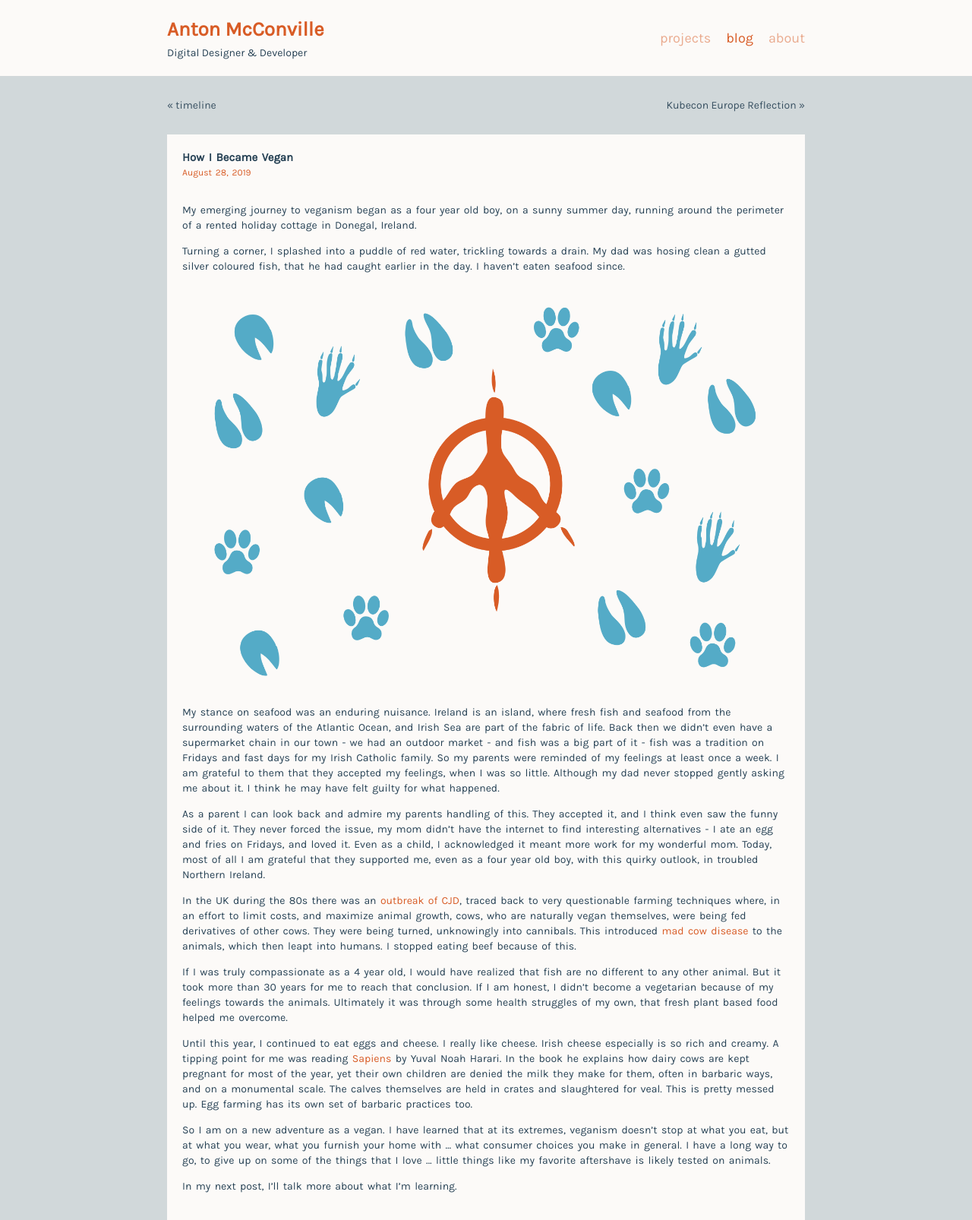
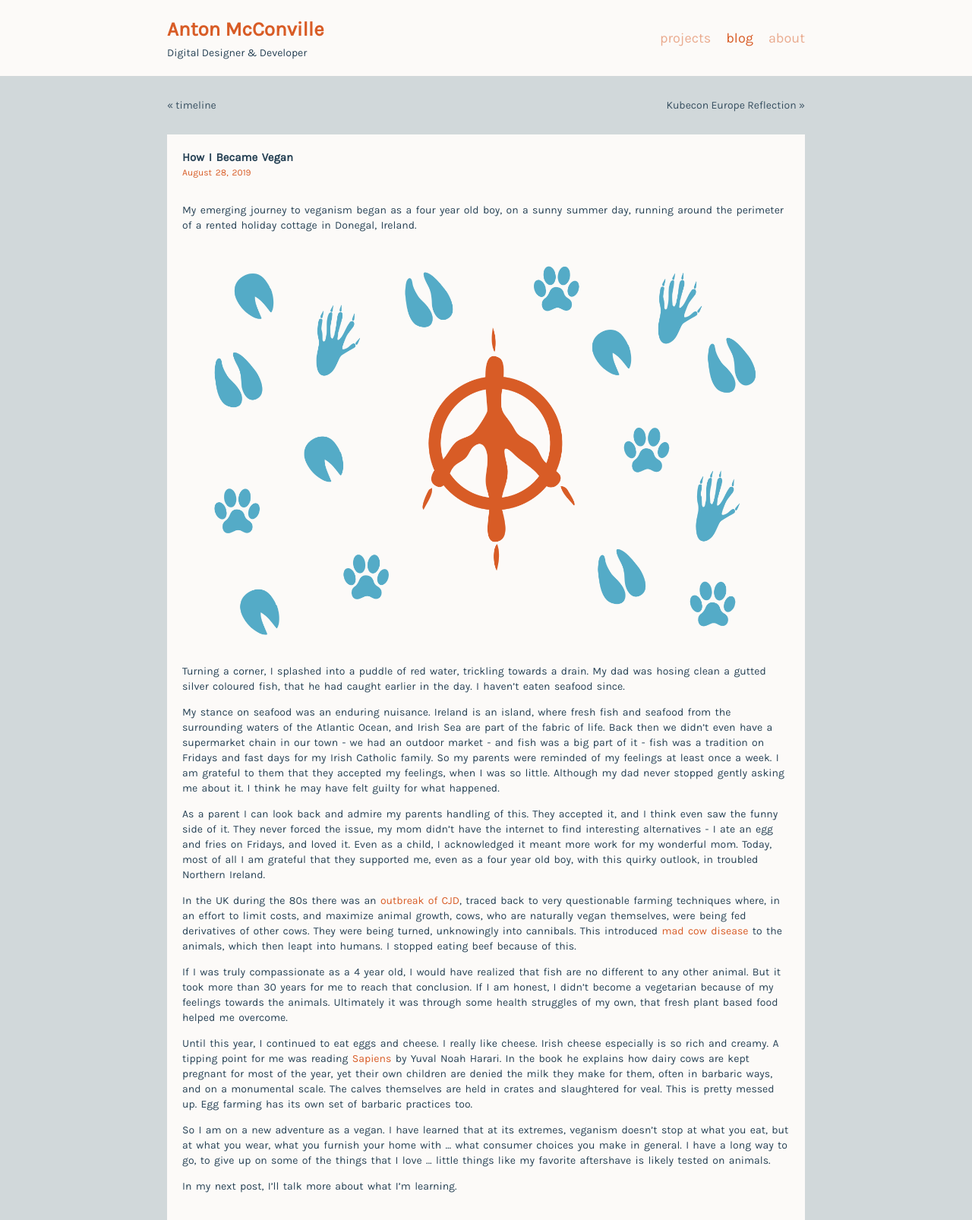
Before and after one commit to mcconville/blog, a Jekyll site: the page built from _posts/blog/2019-08-28-how-i-became-vegan.md, in a window 1280 px wide. Shown: the whole page at 76% size. Built offline with Jekyll 4.4.1, drawn with Linux system fonts in a browser that asks for light colours.

Commit message:
Update 2019-08-28-how-i-became-vegan.md

```diff
--- a/_posts/blog/2019-08-28-how-i-became-vegan.md
+++ b/_posts/blog/2019-08-28-how-i-became-vegan.md
@@ -7,9 +7,10 @@ tags : [vegan]
 
 My emerging journey to veganism began as a four year old boy, on a sunny summer day, running around the perimeter of a rented holiday cottage in Donegal, Ireland.
 
+<img src="https://raw.githubusercontent.com/mcconville/blog/gh-pages/images/peace%20animals%402x.png" width="100%">
+
+
 Turning a corner, I splashed into a puddle of red water, trickling towards a drain. My dad was hosing clean a gutted silver coloured fish, that he had caught earlier in the day. I haven't eaten seafood since.
-
-<img src="https://raw.githubusercontent.com/mcconville/blog/gh-pages/images/peace%20animals%402x.png" width="100%">
 
 My stance on seafood was an enduring nuisance. Ireland is an island, where fresh fish and seafood from the surrounding waters of the Atlantic Ocean, and Irish Sea are part of the fabric of life. Back then we didn't even have a supermarket chain in our town - we had an outdoor market - and fish was a big part of it - fish was a tradition on Fridays and fast days for my Irish Catholic family. So my parents were reminded of my feelings at least once a week. I am grateful to them that they accepted my feelings, when I was so little. Although my dad never stopped gently asking me about it. I think he may have felt guilty for what happened.
 
```
